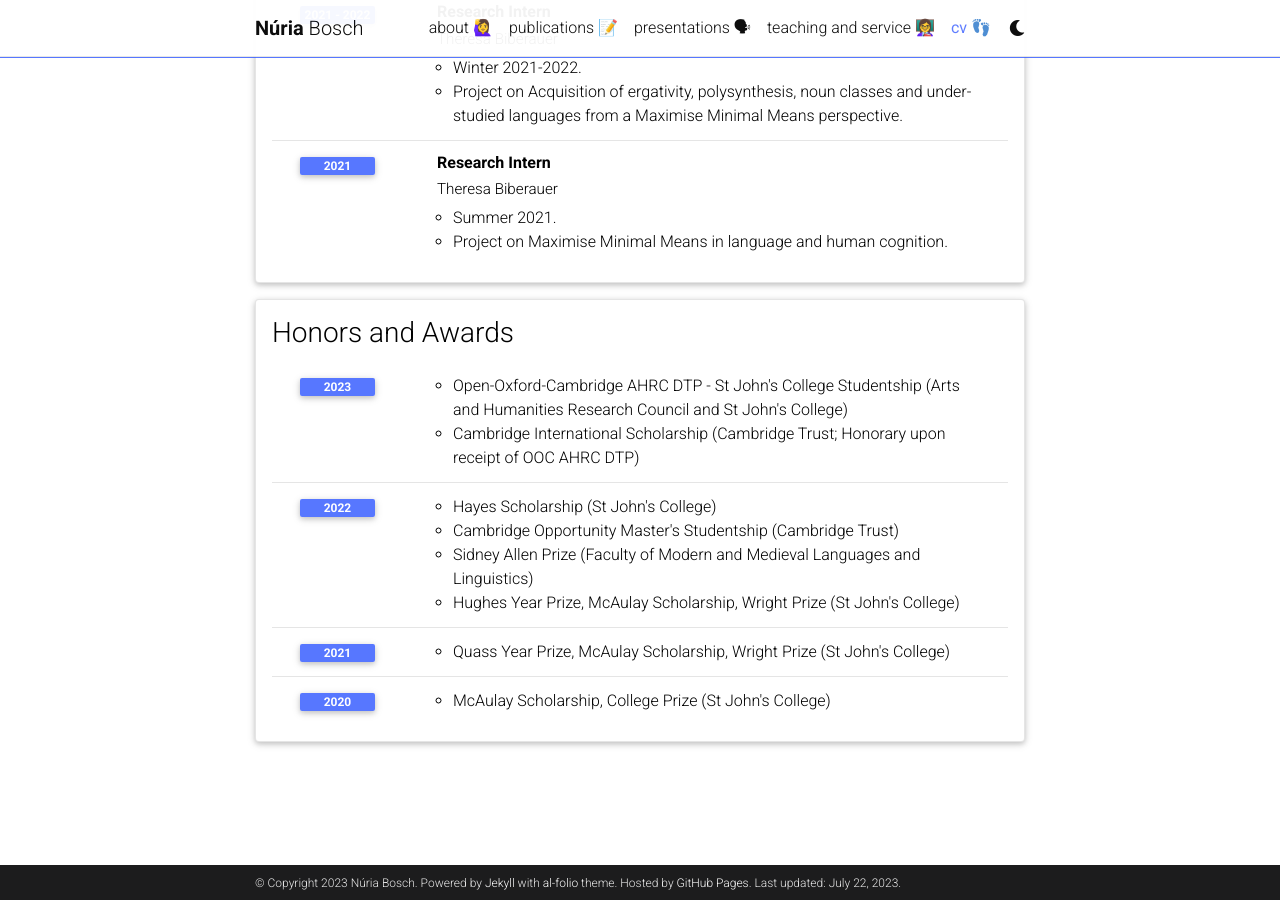
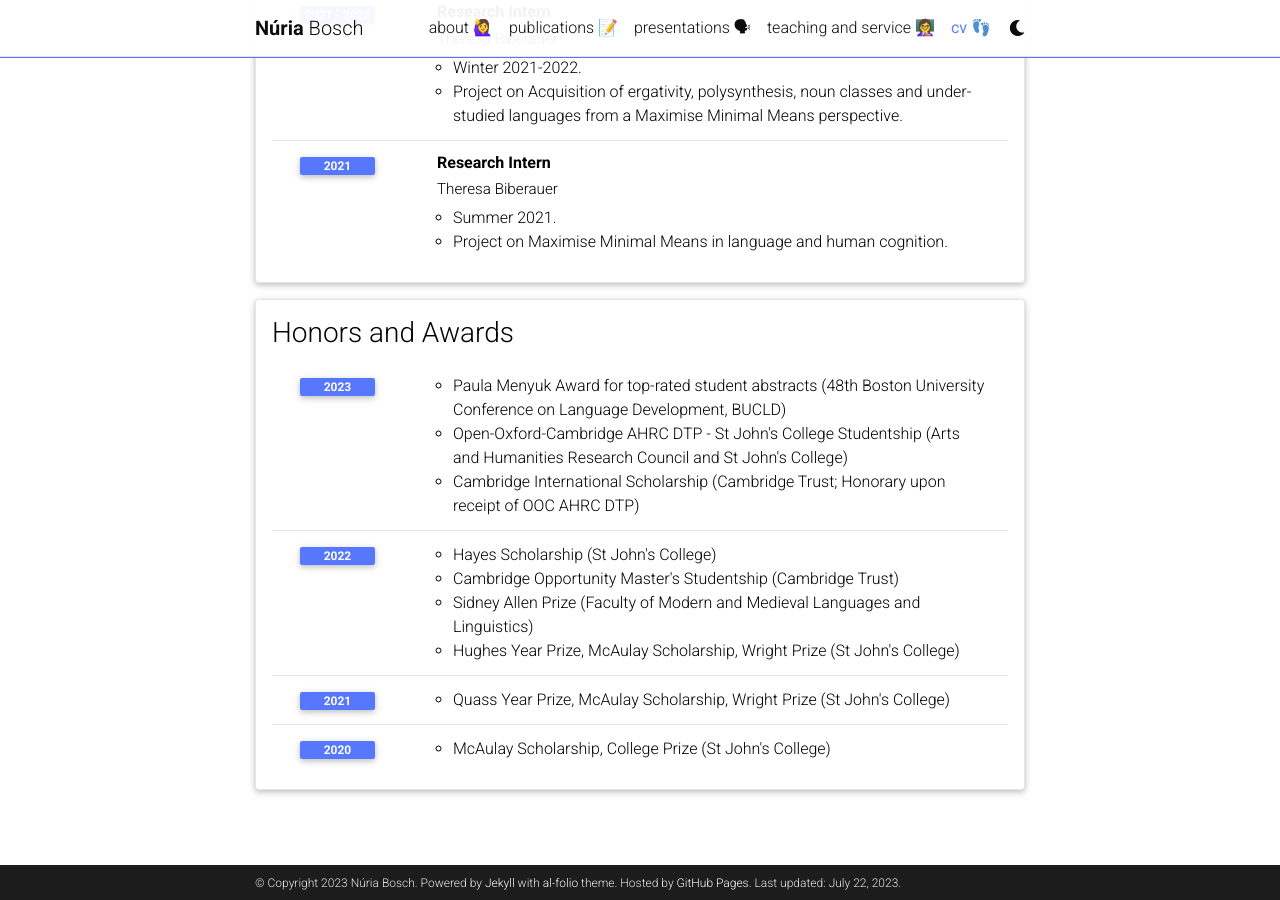
Before and after one commit to nuria-bosch/nuria-bosch.github.io, a Jekyll site: the page built from _pages/cv.md, in a window 1280 px wide and 900 px high, scrolled down 1240 px. Built offline with Jekyll 4.4.1, drawn with Linux system fonts in a browser that asks for light colours; comment, search, counter and statistics services are not loaded; a style sheet for code colours, icons or effects is not loaded.

Commit message:
Update cv.yml

```diff
--- a/_data/cv.yml
+++ b/_data/cv.yml
@@ -59,6 +59,7 @@
   contents:
     - year: 2023
       items:
+        - Paula Menyuk Award for top-rated student abstracts (48th Boston University Conference on Language Development, BUCLD)
         - Open-Oxford-Cambridge AHRC DTP - St John's College Studentship (Arts and Humanities Research Council and St John's College)
         - Cambridge International Scholarship (Cambridge Trust; Honorary upon receipt of OOC AHRC DTP)
     - year: 2022
```
